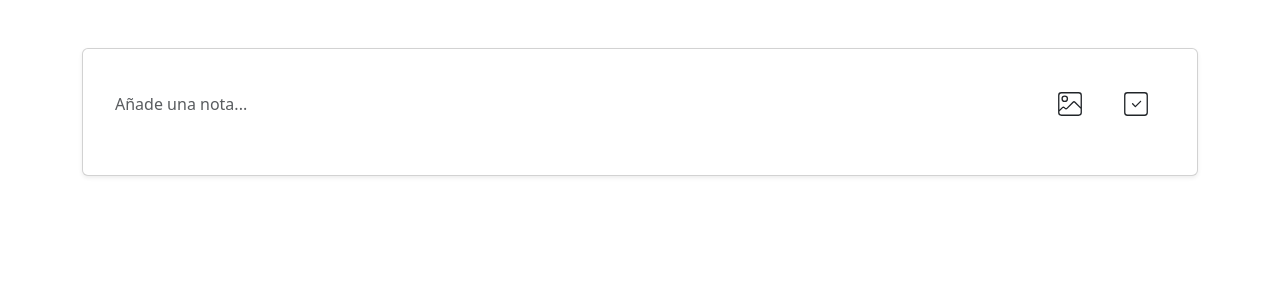
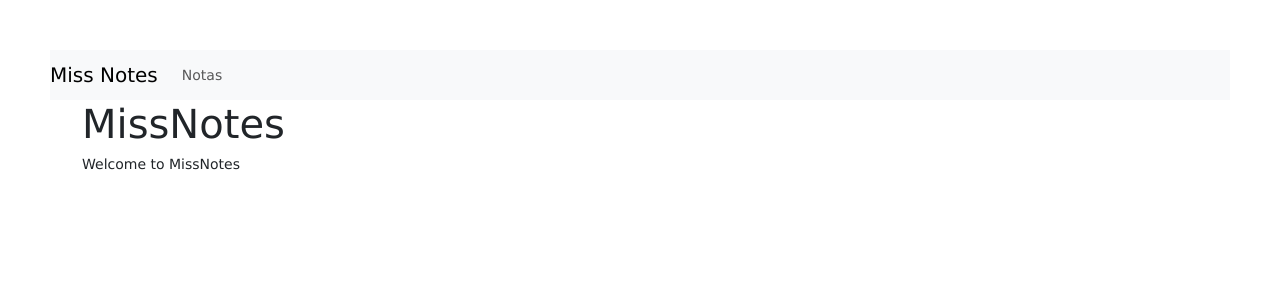
Before and after one commit to Josel02/miss-notes-react-dsw, a React (Create React App) app: page / in a window 1280 px wide. Shown: the top 300 px of the page. Built offline with nearby package versions, Linux system fonts and the light colour scheme.

Commit message:
Añadidas vistas principales, layout y notas, añadidos paquetes y layout.css

```diff
--- a/package.json
+++ b/package.json
@@ -8,10 +8,12 @@
     "@testing-library/react": "^13.4.0",
     "@testing-library/user-event": "^13.5.0",
     "bootstrap": "^5.3.3",
+    "bootstrap-icons": "^1.11.3",
     "react": "^18.2.0",
     "react-bootstrap": "^2.10.1",
     "react-dom": "^18.2.0",
     "react-icons": "^5.0.1",
+    "react-router-dom": "^6.22.3",
     "react-scripts": "5.0.1",
     "react-tooltip": "^5.26.3",
     "web-vitals": "^2.1.4"
--- a/public/index.html
+++ b/public/index.html
@@ -39,5 +39,6 @@
       To begin the development, run `npm start` or `yarn start`.
       To create a production bundle, use `npm run build` or `yarn build`.
     -->
+    <script src="https://cdn.jsdelivr.net/npm/bootstrap@5.3.3/dist/js/bootstrap.bundle.min.js"></script>
   </body>
 </html>
--- a/src/App.js
+++ b/src/App.js
@@ -1,12 +1,18 @@
+// App.js
 import React from 'react';
-import NoteForm from './components/NoteForm';
-import 'bootstrap/dist/css/bootstrap.min.css';
+import { BrowserRouter as Router, Route, Routes } from 'react-router-dom';
+import HomePage from './views/HomePage';
+import NotePage from './views/NotePage';
 
 function App() {
   return (
-    <div className="App">
-      <NoteForm />
-    </div>
+    <Router>
+      <Routes>
+        <Route path="/" element={<HomePage />} />
+        <Route path="/notes" element={<NotePage />} />
+        // Añadir más rutas aquí si es necesario
+      </Routes>
+    </Router>
   );
 }
 
--- /dev/null
+++ b/src/layouts/Layout.js
@@ -0,0 +1,31 @@
+import React from 'react';
+import { Link } from 'react-router-dom';
+import 'bootstrap/dist/css/bootstrap.min.css';
+import 'bootstrap-icons/font/bootstrap-icons.css';
+import '../styles/layout.css';
+
+const Layout = ({ children }) => {
+  return (
+    <>
+      <nav className="navbar navbar-expand-lg navbar-light bg-light">
+        <Link className="navbar-brand" to="/">Miss Notes</Link>
+        <button className="navbar-toggler" type="button" data-bs-toggle="collapse" data-bs-target="#navbarNav" aria-controls="navbarNav" aria-expanded="false" aria-label="Toggle navigation">
+          <span className="navbar-toggler-icon" />
+        </button>
+        <div id="navbarNav" className="collapse navbar-collapse">
+          <ul className="navbar-nav">
+            <li className="nav-item">
+              <Link className="nav-link" to="/notes">Notas</Link>
+            </li>
+            {/* Agregar más elementos de navegación aquí si es necesario */}
+          </ul>
+        </div>
+      </nav>
+      <div className="container">
+        {children}
+      </div>
+    </>
+  );
+};
+
+export default Layout;
--- /dev/null
+++ b/src/styles/layout.css
@@ -0,0 +1,8 @@
+body {
+    padding: 50px;
+    font: 14px "Lucida Grande", Helvetica, Arial, sans-serif;
+  }
+
+  a {
+    color: #00B7FF;
+  }
--- /dev/null
+++ b/src/views/HomePage.js
@@ -0,0 +1,14 @@
+import React from 'react';
+import Layout from '../layouts/Layout';
+
+const HomePage = () => {
+  const title = "MissNotes";
+  return (
+    <Layout>
+      <h1>{title}</h1>
+      <p>Welcome to {title}</p>
+    </Layout>
+  );
+};
+
+export default HomePage;
--- /dev/null
+++ b/src/views/NotePage.js
@@ -0,0 +1,15 @@
+// NoteListPage.js
+import React from 'react';
+import NoteForm from '../components/NoteForm';
+import Layout from '../layouts/Layout';
+
+const NoteListPage = () => {
+  return (
+    <Layout>
+      <NoteForm />
+      {/* Lista de notas */}
+    </Layout>
+  );
+};
+
+export default NoteListPage;
```
Also changed, not shown: 1 other file (tests, documents, lock files or other folders).
